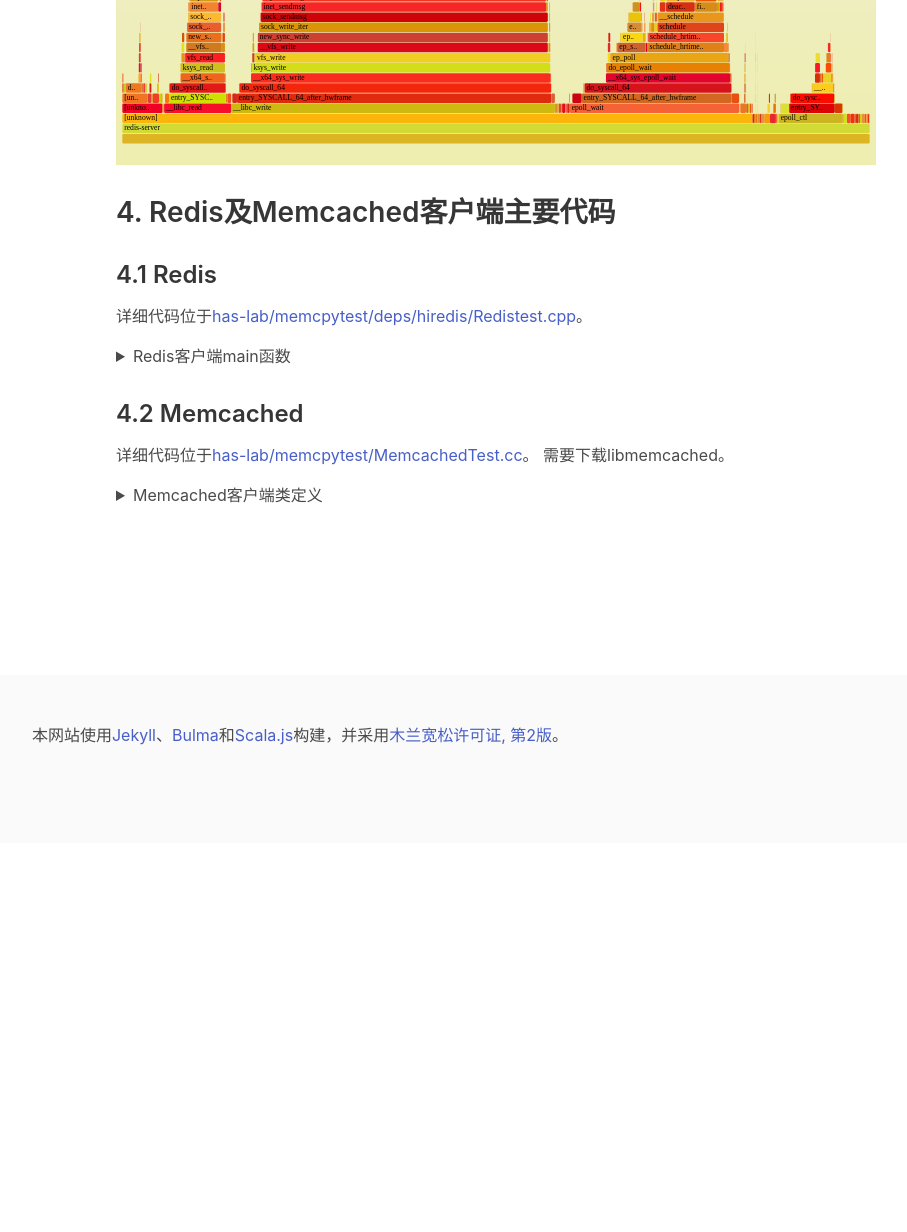
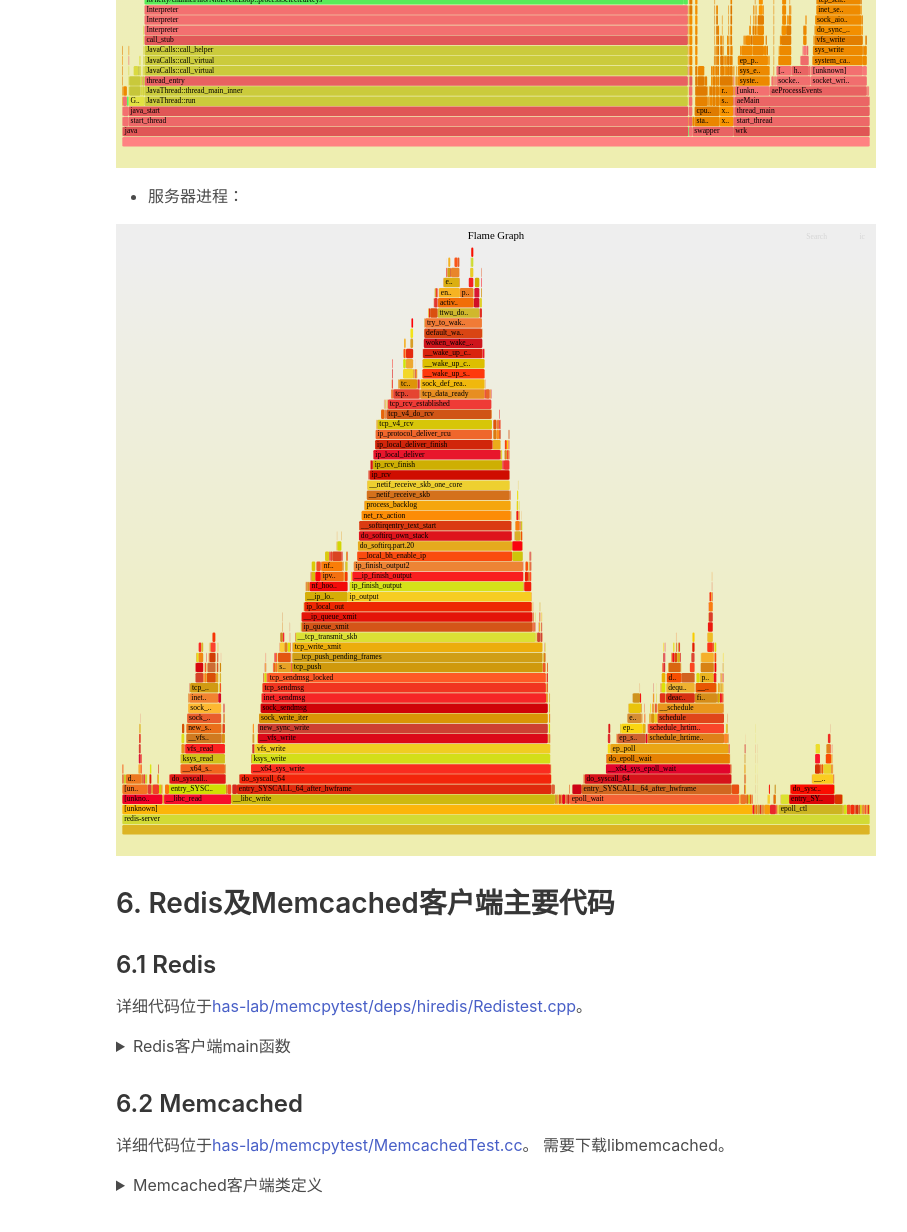
Before and after one commit to haslaboratory/haslaboratory.github.io, a Jekyll site: the page built from _posts/2021-03-18-redis-memcached-ycsb-performance.md, in a window 1280 px wide and 1400 px high, scrolled down 4065 px. Shown: the top 1232 px of the window, without its empty margins (340-1247 px from the left). Built offline with Jekyll 4.4.1, drawn with Linux system fonts in a browser that asks for light colours; nearby versions of some CDN libraries; library files that are not in the unit come from our copies; before the commit the page ends 4908 px from its top, so only the background shows below that; some of the changed text lies outside the part shown.

Commit message:
update redis and memcached

````diff
--- a/_posts/2021-03-18-redis-memcached-ycsb-performance.md
+++ b/_posts/2021-03-18-redis-memcached-ycsb-performance.md
@@ -81,14 +104,13 @@
 
 ![server](../images/2021-03-18/redis-server-get.svg)
 
-## 4. Redis及Memcached客户端主要代码
+## 6. Redis及Memcached客户端主要代码
 
-### 4.1 Redis
+### 6.1 Redis
 详细代码位于[has-lab/memcpytest/deps/hiredis/Redistest.cpp](https://github.com/has-lab/memcpytest/blob/redistest/deps/hiredis/Redistest.cpp)。
 
 <details>
   <summary>Redis客户端main函数</summary>
-  ```C++
 int main() {
     timespec t1, t2, t3, t4;
     uint64_t deltaT;
@@ -120,16 +142,14 @@
     cout<<"Average Get time : "<<de/100000<<" ns."<<endl;
     return 0;
 }
-  ```
 </details>
 
-### 4.2 Memcached
+### 6.2 Memcached
 详细代码位于[has-lab/memcpytest/MemcachedTest.cc](https://github.com/has-lab/memcpytest/blob/memcachedtest/MemcachedTest.cc)。
 需要下载libmemcached。
 
 <details>
   <summary>Memcached客户端类定义</summary>
-  ```C++
 class MemCachedClient {
 public:
     ~MemCachedClient()
@@ -189,5 +209,4 @@
 private:
     memcached_st* memc;
 };
-  ```
 </details>
````
Also changed, not shown: other parts of _posts/2021-03-18-redis-memcached-ycsb-performance.md (+27 -4 lines).
